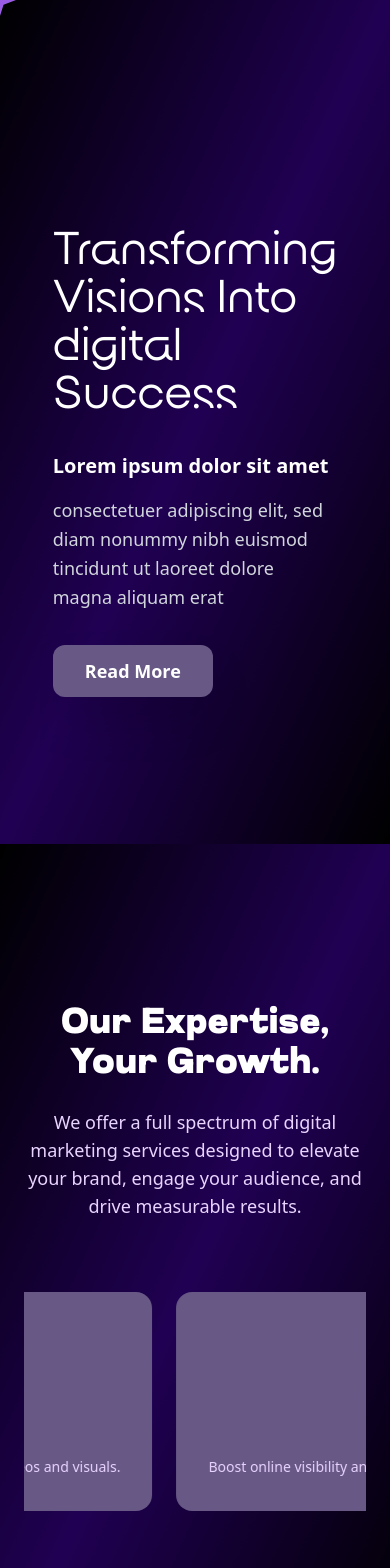
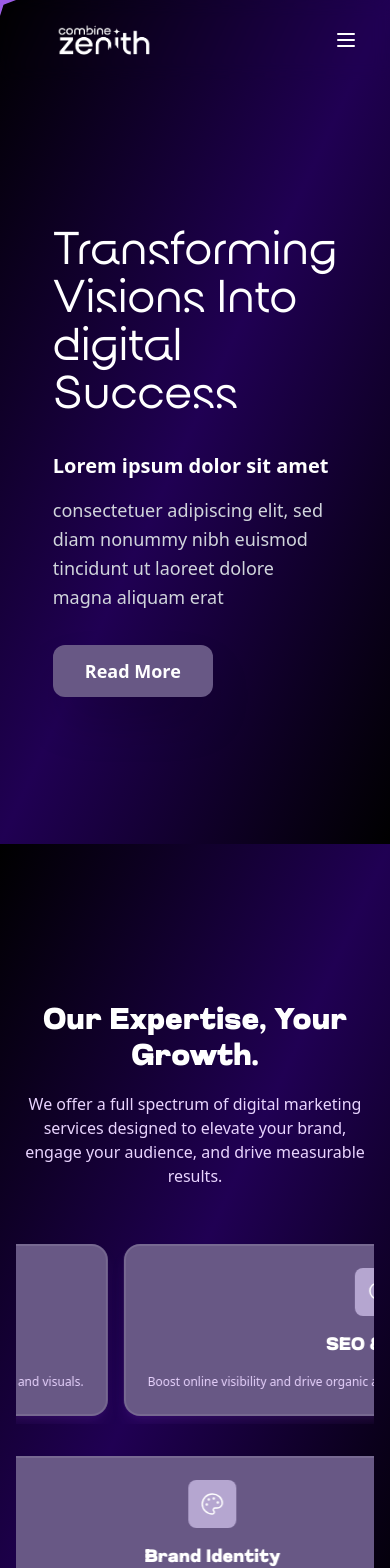
Before and after one commit to combinezenith/combine-zenith-website, a Next.js app: page / in a window 390 px wide. Shown: the top 1568 px of the page. Built offline with nearby package versions, Linux system fonts and the light colour scheme.

Commit message:
committed

```diff
--- a/src/app/(components)/ServicesSection.tsx
+++ b/src/app/(components)/ServicesSection.tsx
@@ -37,113 +37,62 @@ const services = [
 
 export default function ServicesSection() {
   return (
-    <section className="py-20 px-6">
+    <section className="py-20 px-4 sm:px-6">
       <div className="container mx-auto max-w-7xl">
         {/* Header */}
-        <div className="text-center mb-16">
-          <h2 className="text-4xl md:text-5xl font-bold text-white mb-6">
+        <div className="text-center mb-12 sm:mb-16">
+          <h2 className="text-3xl sm:text-4xl md:text-5xl font-bold text-white mb-4 sm:mb-6">
             Our Expertise, Your Growth.
           </h2>
-          <p className="text-purple-200 text-lg md:text-xl max-w-3xl mx-auto">
+          <p className="text-purple-200 text-base sm:text-lg md:text-xl max-w-3xl mx-auto px-2">
             We offer a full spectrum of digital marketing services designed to elevate your
             brand, engage your audience, and drive measurable results.
           </p>
         </div>
 
-        {/* Services Horizontal Scroll */}
+        {/* Mobile Layout - Two Rows */}
+        <div className="block lg:hidden space-y-6">
+          {/* First Row - Scroll Left to Right */}
           <div className="relative overflow-hidden">
-          <div className="flex animate-marquee-smooth gap-6 py-2">
-            {/* First set of services */}
-            {services.map((service, index) => {
-              const Icon = service.icon;
-              return (
-                <div
-                  key={`service-${index}`}
-                  className="group relative min-w-[320px] bg-[#685885] backdrop-blur-sm rounded-2xl p-8 hover:bg-[#200053] hover:border-[#b5a6d0] transition-all duration-500 hover:transform hover:scale-105 flex-shrink-0"
-                >
-                  {/* Hover Glow Effect */}
-                  <div className="absolute inset-0 bg-gradient-to-r from-purple-500/20 to-pink-500/20 rounded-2xl opacity-0 group-hover:opacity-100 transition-opacity duration-500 blur-xl group-hover:blur-0" />
-
-                  {/* Content Container */}
-                  <div className="relative z-10">
-                    {/* Icon */}
-                    <div className="mb-6 flex justify-center">
-                      <div className="w-16 h-16 bg-[#b5a6d0] rounded-lg flex items-center justify-center group-hover:bg-white group-hover:scale-110 group-hover:rotate-3 transition-all duration-500">
-                        <Icon className="w-8 h-8 text-white group-hover:text-purple-600 transition-colors duration-500" strokeWidth={1.5} />
+            <div className="flex animate-marquee-mobile gap-4 py-2">
+              {services.slice(0, 3).map((service, index) => (
+                <ServiceCard key={`mobile-1-${index}`} service={service} mobile />
+              ))}
+              {/* Duplicate for seamless loop */}
+              {services.slice(0, 3).map((service, index) => (
+                <ServiceCard key={`mobile-1-copy-${index}`} service={service} mobile />
+              ))}
             </div>
           </div>
 
-                    {/* Title */}
-                    <h3 className="text-xl font-bold text-white text-center mb-4 group-hover:text-white transition-colors duration-300">
-                      {service.title}
-                    </h3>
-
-                    {/* Description */}
-                    <p className="text-purple-200 text-center text-sm leading-relaxed group-hover:text-white/90 transition-colors duration-300">
-                      {service.description}
-                    </p>
-
-                    {/* Hidden Learn More Text */}
-                    <div className="absolute bottom-4 left-1/2 transform -translate-x-1/2 opacity-0 group-hover:opacity-100 transition-all duration-500 delay-200">
-                      <span className="text-white text-sm font-semibold bg-purple-600/50 px-3 py-1 rounded-full">
-                        Learn More →
-                      </span>
+          {/* Second Row - Scroll Right to Left */}
+          <div className="relative overflow-hidden">
+            <div className="flex animate-marquee-mobile-reverse gap-4 py-2">
+              {services.slice(3).map((service, index) => (
+                <ServiceCard key={`mobile-2-${index}`} service={service} mobile />
+              ))}
+              {/* Duplicate for seamless loop */}
+              {services.slice(3).map((service, index) => (
+                <ServiceCard key={`mobile-2-copy-${index}`} service={service} mobile />
+              ))}
+            </div>
           </div>
         </div>
 
-                  {/* Border Glow Effect */}
-                  <div className="absolute inset-0 rounded-2xl border-2 border-transparent group-hover:border-white/30 group-hover:shadow-2xl group-hover:shadow-purple-500/25 transition-all duration-500" />
-                </div>
-              );
-            })}
-
+        {/* Desktop Layout - Single Row */}
+        <div className="hidden lg:block relative overflow-hidden">
+          <div className="flex animate-marquee-smooth gap-6 py-2">
+            {services.map((service, index) => (
+              <ServiceCard key={`desktop-${index}`} service={service} />
+            ))}
             {/* Duplicate for seamless loop */}
-            {services.map((service, index) => {
-              const Icon = service.icon;
-              return (
-                <div
-                  key={`service-copy-${index}`}
-                  className="group relative min-w-[320px] bg-[#685885] backdrop-blur-sm rounded-2xl p-8 hover:bg-[#200053] hover:border-[#b5a6d0] transition-all duration-500 hover:transform hover:scale-105 flex-shrink-0"
-                >
-                  {/* Hover Glow Effect */}
-                  <div className="absolute inset-0 bg-gradient-to-r from-purple-500/20 to-pink-500/20 rounded-2xl opacity-0 group-hover:opacity-100 transition-opacity duration-500 blur-xl group-hover:blur-0" />
-
-                  {/* Content Container */}
-                  <div className="relative z-10">
-                    {/* Icon */}
-                    <div className="mb-6 flex justify-center">
-                      <div className="w-16 h-16 bg-[#b5a6d0] rounded-lg flex items-center justify-center group-hover:bg-white group-hover:scale-110 group-hover:rotate-3 transition-all duration-500">
-                        <Icon className="w-8 h-8 text-white group-hover:text-purple-600 transition-colors duration-500" strokeWidth={1.5} />
+            {services.map((service, index) => (
+              <ServiceCard key={`desktop-copy-${index}`} service={service} />
+            ))}
           </div>
         </div>
 
-                    {/* Title */}
-                    <h3 className="text-xl font-bold text-white text-center mb-4 group-hover:text-white transition-colors duration-300">
-                      {service.title}
-                    </h3>
-
-                    {/* Description */}
-                    <p className="text-purple-200 text-center text-sm leading-relaxed group-hover:text-white/90 transition-colors duration-300">
-                      {service.description}
-                    </p>
-
-                    {/* Hidden Learn More Text */}
-                    <div className="absolute bottom-4 left-1/2 transform -translate-x-1/2 opacity-0 group-hover:opacity-100 transition-all duration-500 delay-200">
-                      <span className="text-white text-sm font-semibold bg-purple-600/50 px-3 py-1 rounded-full">
-                        Learn More →
-                      </span>
-                    </div>
-                  </div>
-
-                  {/* Border Glow Effect */}
-                  <div className="absolute inset-0 rounded-2xl border-2 border-transparent group-hover:border-white/30 group-hover:shadow-2xl group-hover:shadow-purple-500/25 transition-all duration-500" />
-                </div>
-              );
-            })}
-          </div>
-        </div>
-
-        {/* Custom CSS for smooth marquee animation */}
+        {/* Custom CSS for animations */}
         <style jsx>{`
           @keyframes marquee-smooth {
             0% {
@@ -153,15 +102,82 @@ export default function ServicesSection() {
               transform: translateX(calc(-100% / 2));
             }
           }
+
+          @keyframes marquee-mobile {
+            0% {
+              transform: translateX(0);
+            }
+            100% {
+              transform: translateX(calc(-100% / 2));
+            }
+          }
+
+          @keyframes marquee-mobile-reverse {
+            0% {
+              transform: translateX(calc(-100% / 2));
+            }
+            100% {
+              transform: translateX(0);
+            }
+          }
+
           .animate-marquee-smooth {
-            animation: marquee-smooth 20s linear infinite;
+            animation: marquee-smooth 15s linear infinite;
             width: max-content;
           }
-          .animate-marquee-smooth:hover {
-            animation-play-state: paused;
+
+          .animate-marquee-mobile {
+            animation: marquee-mobile 10s linear infinite;
+            width: max-content;
+          }
+
+          .animate-marquee-mobile-reverse {
+            animation: marquee-mobile-reverse 10s linear infinite;
+            width: max-content;
           }
         `}</style>
       </div>
     </section>
   );
 }
+
+// Separate Service Card Component for reusability
+function ServiceCard({ service, mobile = false }: { service: any; mobile?: boolean }) {
+  const Icon = service.icon;
+
+  return (
+    <div
+      className={`relative ${
+        mobile
+          ? 'min-w-[280px] sm:min-w-[300px]'
+          : 'min-w-[320px]'
+      } bg-[#685885] backdrop-blur-sm rounded-2xl p-6 sm:p-8 flex-shrink-0`}
+    >
+      {/* Content Container */}
+      <div className="relative z-10">
+        {/* Icon */}
+        <div className="mb-4 sm:mb-6 flex justify-center">
+          <div className="w-12 h-12 sm:w-16 sm:h-16 bg-[#b5a6d0] rounded-lg flex items-center justify-center">
+            <Icon
+              className="w-6 h-6 sm:w-8 sm:h-8 text-white"
+              strokeWidth={1.5}
+            />
+          </div>
+        </div>
+
+        {/* Title */}
+        <h3 className="text-lg sm:text-xl font-bold text-white text-center mb-3 sm:mb-4">
+          {service.title}
+        </h3>
+
+        {/* Description */}
+        <p className="text-purple-200 text-center text-xs sm:text-sm leading-relaxed">
+          {service.description}
+        </p>
+      </div>
+
+      {/* Border Effect */}
+      <div className="absolute inset-0 rounded-2xl border-2 border-white/10 shadow-lg shadow-purple-500/10" />
+    </div>
+  );
+}
--- a/src/app/layout.tsx
+++ b/src/app/layout.tsx
@@ -2,6 +2,8 @@ import type { Metadata } from "next";
 import localFont from "next/font/local";
 import Script from "next/script";
 import "./globals.css";
+import Header from "@/app/(components)/Header";
+import Footer from "./(components)/Footer";
 import CursorSpark from "@/app/(components)/CursorSpark";
 import NextAuthProvider from "@/app/context/NextAuthProvider";
 import { Toaster } from "react-hot-toast";
@@ -55,6 +57,7 @@ export default function RootLayout({
       <body
         className={`${surgena.variable} ${glancyr.variable} ${montserrat.variable} antialiased bg-background text-foreground`}
       >
+        <Header />
         <NextAuthProvider>
           <CursorSpark />
           {children}
@@ -72,6 +75,7 @@ export default function RootLayout({
             },
           }}
         />
+        <Footer />
 
         {/* ✅ Google Analytics Scripts */}
         {GA_ID && (
```
Also changed, not shown: 1 other file (tests, documents, lock files or other folders). Lines whose indentation alone changed are shown as unchanged.
